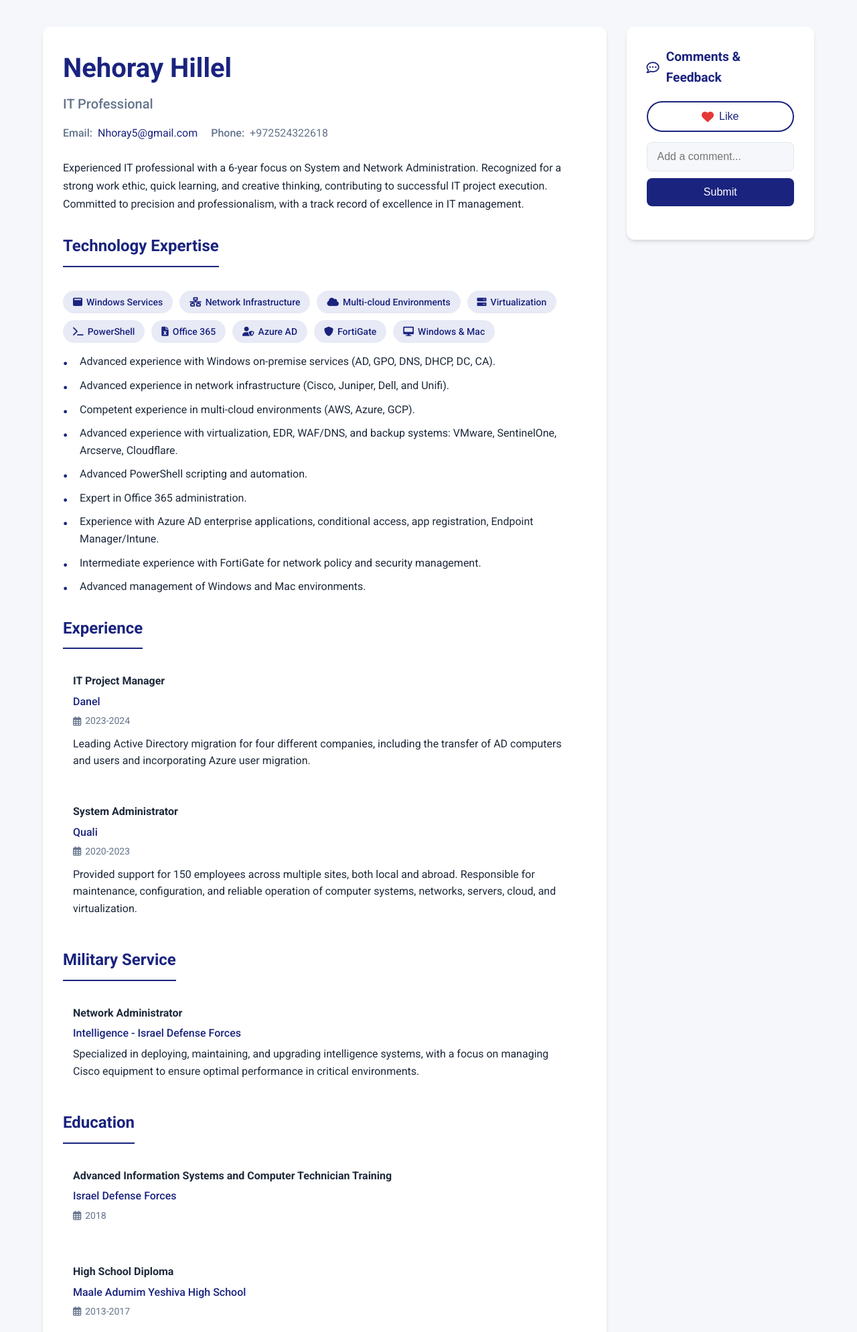
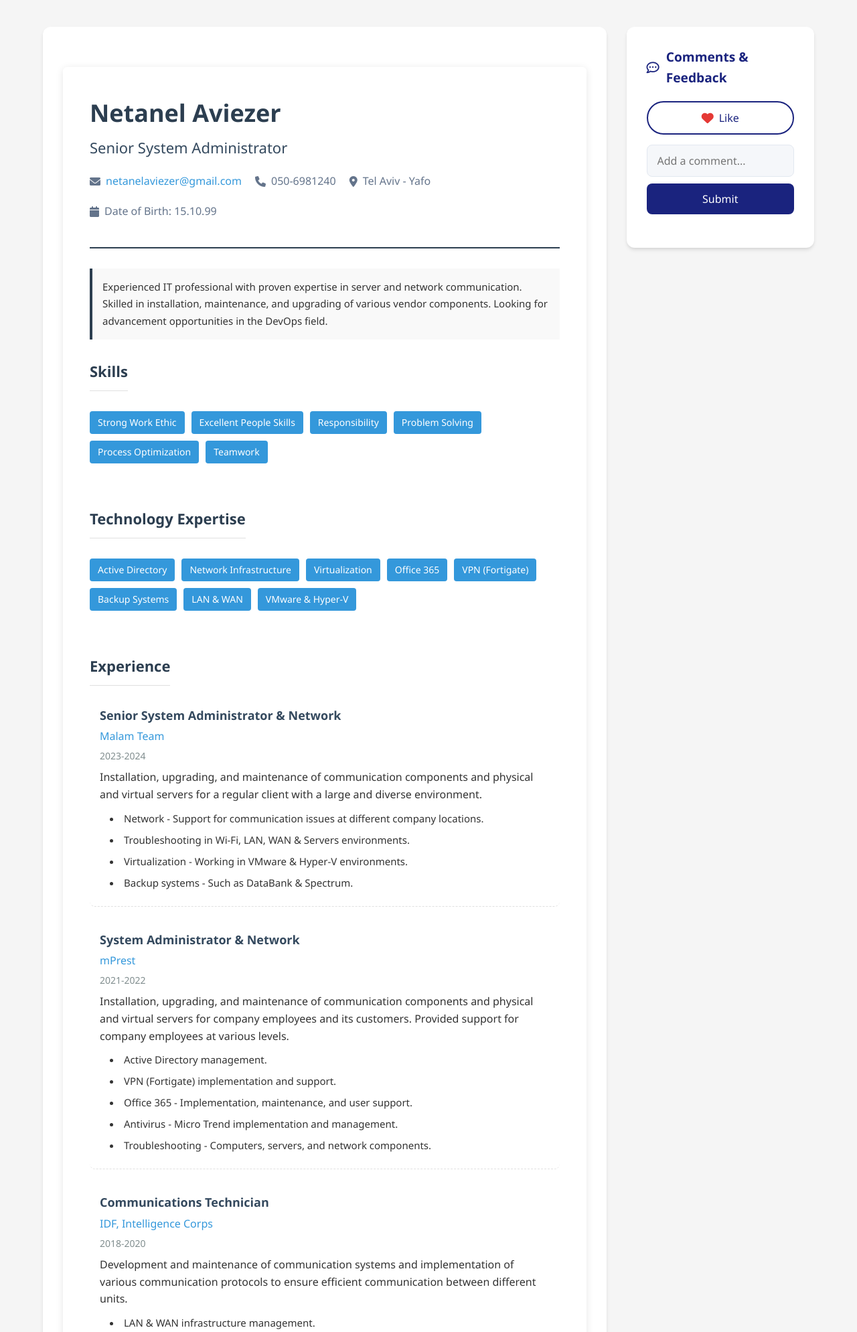
Before and after one commit to NetanelAviezer/web_resume_project, a Flask app: page / in a window 1280 px wide. Shown: the top 1989 px of the page at 67% size. Run offline with Flask 3, Linux system fonts and the light colour scheme.

Commit message:
New index file

```diff
--- a/local-deployment/Web/templates/index.html
+++ b/local-deployment/Web/templates/index.html
@@ -3,7 +3,7 @@
 <head>
   <meta charset="UTF-8" />
   <meta name="viewport" content="width=device-width, initial-scale=1.0"/>
-  <title>Nehoray Hillel - Professional Resume</title>
+  <title>Professional Resume</title>
   <link href="https://fonts.googleapis.com/css2?family=Roboto:wght@300;400;500;700&family=Open+Sans:wght@400;600;700&display=swap" rel="stylesheet">
   <link rel="stylesheet" href="https://cdnjs.cloudflare.com/ajax/libs/font-awesome/6.0.0/css/all.min.css">
   <style>
@@ -448,102 +448,46 @@
         padding: 20px;
       }
     }
+
+    /* Loading indicator styles */
+    .loading-indicator {
+      display: flex;
+      justify-content: center;
+      align-items: center;
+      height: 300px;
+    }
+
+    .loading-spinner {
+      border: 4px solid rgba(0, 0, 0, 0.1);
+      border-radius: 50%;
+      border-top: 4px solid var(--primary);
+      width: 50px;
+      height: 50px;
+      animation: spin 1s linear infinite;
+    }
+
+    @keyframes spin {
+      0% { transform: rotate(0deg); }
+      100% { transform: rotate(360deg); }
+    }
+
+    /* Error message styles */
+    .error-message {
+      padding: 20px;
+      background-color: #fee2e2;
+      color: #b91c1c;
+      border-radius: 8px;
+      border-left: 4px solid #b91c1c;
+      margin: 20px 0;
+    }
   </style>
 </head>
 <body>
   <div class="container">
     <!-- Resume Section - Main Content -->
-    <div class="card resume-card">
-      <div class="resume-header">
-        <h1 class="resume-name">Nehoray Hillel</h1>
-        <h2 class="resume-title">IT Professional</h2>
-
-        <div class="contact-info">
-          <div class="contact-item">
-            <span class="contact-label">Email:</span>
-            <a href="mailto:Nhoray5@gmail.com">Nhoray5@gmail.com</a>
-          </div>
-          <div class="contact-item">
-            <span class="contact-label">Phone:</span>
-            <span>+972524322618</span>
-          </div>
-        </div>
-      </div>
-
-      <div class="resume-summary">
-        <p>Experienced IT professional with a 6-year focus on System and Network Administration. Recognized for a strong work ethic, quick learning, and creative thinking, contributing to successful IT project execution. Committed to precision and professionalism, with a track record of excellence in IT management.</p>
-      </div>
-
-      <div>
-        <h3 class="section-title">Technology Expertise</h3>
-
-        <div class="skill-badges">
-          <div class="skill-badge"><i class="fas fa-window-maximize"></i> Windows Services</div>
-          <div class="skill-badge"><i class="fas fa-network-wired"></i> Network Infrastructure</div>
-          <div class="skill-badge"><i class="fas fa-cloud"></i> Multi-cloud Environments</div>
-          <div class="skill-badge"><i class="fas fa-server"></i> Virtualization</div>
-          <div class="skill-badge"><i class="fas fa-terminal"></i> PowerShell</div>
-          <div class="skill-badge"><i class="fas fa-file-excel"></i> Office 365</div>
-          <div class="skill-badge"><i class="fas fa-user-shield"></i> Azure AD</div>
-          <div class="skill-badge"><i class="fas fa-shield-alt"></i> FortiGate</div>
-          <div class="skill-badge"><i class="fas fa-desktop"></i> Windows & Mac</div>
-        </div>
-
-        <ul class="skill-list">
-          <li>Advanced experience with Windows on-premise services (AD, GPO, DNS, DHCP, DC, CA).</li>
-          <li>Advanced experience in network infrastructure (Cisco, Juniper, Dell, and Unifi).</li>
-          <li>Competent experience in multi-cloud environments (AWS, Azure, GCP).</li>
-          <li>Advanced experience with virtualization, EDR, WAF/DNS, and backup systems: VMware, SentinelOne, Arcserve, Cloudflare.</li>
-          <li>Advanced PowerShell scripting and automation.</li>
-          <li>Expert in Office 365 administration.</li>
-          <li>Experience with Azure AD enterprise applications, conditional access, app registration, Endpoint Manager/Intune.</li>
-          <li>Intermediate experience with FortiGate for network policy and security management.</li>
-          <li>Advanced management of Windows and Mac environments.</li>
-        </ul>
-      </div>
-
-      <div class="experience-section">
-        <h3 class="section-title">Experience</h3>
-
-        <div class="experience-item">
-          <h4 class="experience-title">IT Project Manager</h4>
-          <p class="experience-company">Danel</p>
-          <p class="experience-date"><i class="far fa-calendar-alt"></i> 2023-2024</p>
-          <p>Leading Active Directory migration for four different companies, including the transfer of AD computers and users and incorporating Azure user migration.</p>
-        </div>
-
-        <div class="experience-item">
-          <h4 class="experience-title">System Administrator</h4>
-          <p class="experience-company">Quali</p>
-          <p class="experience-date"><i class="far fa-calendar-alt"></i> 2020-2023</p>
-          <p>Provided support for 150 employees across multiple sites, both local and abroad. Responsible for maintenance, configuration, and reliable operation of computer systems, networks, servers, cloud, and virtualization.</p>
-        </div>
-      </div>
-
-      <div class="experience-section">
-        <h3 class="section-title">Military Service</h3>
-
-        <div class="experience-item">
-          <h4 class="experience-title">Network Administrator</h4>
-          <p class="experience-company">Intelligence - Israel Defense Forces</p>
-          <p>Specialized in deploying, maintaining, and upgrading intelligence systems, with a focus on managing Cisco equipment to ensure optimal performance in critical environments.</p>
-        </div>
-      </div>
-
-      <div class="experience-section">
-        <h3 class="section-title">Education</h3>
-
-        <div class="experience-item">
-          <h4 class="experience-title">Advanced Information Systems and Computer Technician Training</h4>
-          <p class="experience-company">Israel Defense Forces</p>
-          <p class="experience-date"><i class="far fa-calendar-alt"></i> 2018</p>
-        </div>
-
-        <div class="experience-item">
-          <h4 class="experience-title">High School Diploma</h4>
-          <p class="experience-company">Maale Adumim Yeshiva High School</p>
-          <p class="experience-date"><i class="far fa-calendar-alt"></i> 2013-2017</p>
-        </div>
+    <div class="card resume-card" id="resumeContainer">
+      <div id="resumeContent">
+        {% include 'resume.html' %}
       </div>
     </div>
 
```
Also changed, not shown: local-deployment/docker-compose.yml (+6 -7 lines).
